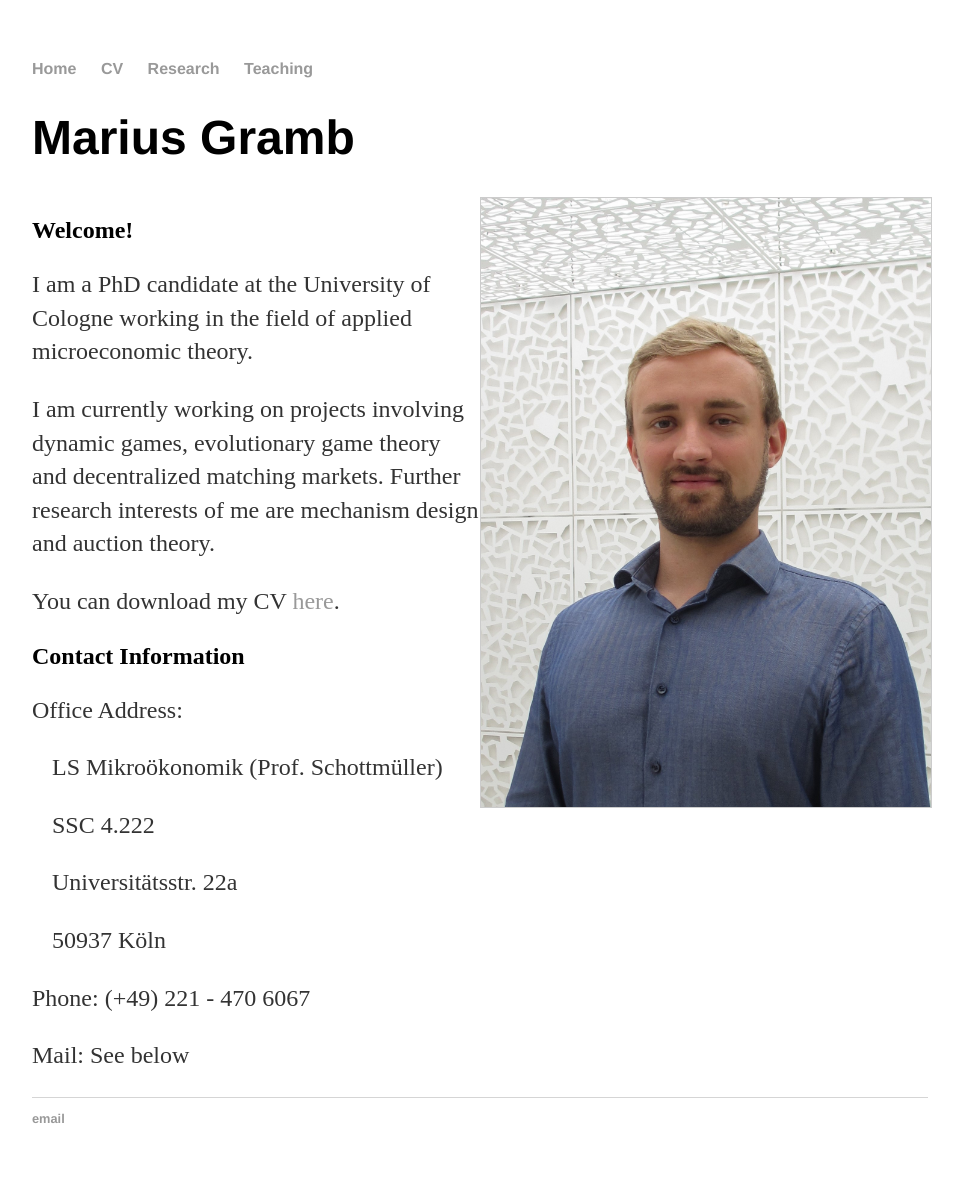
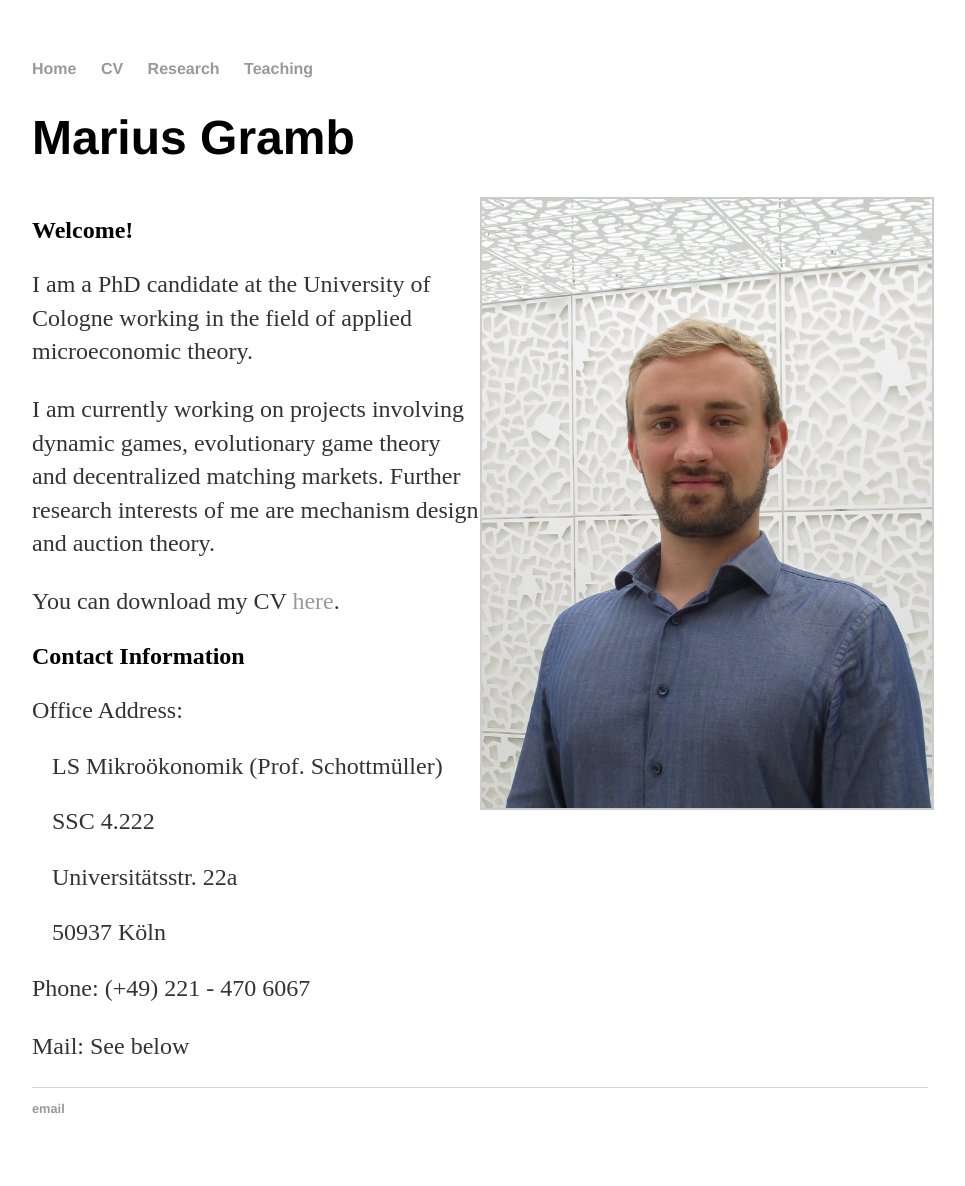
Before and after one commit to mariusgramb/mariusgramb.github.io, a Jekyll site: the page built from index.html, in a window 1280 px wide. Shown: the whole page, without its empty margins (160-1125 px from the left). Built offline with Jekyll 4.4.1, drawn with Linux system fonts in a browser that asks for light colours.

Commit message:
Update index.html

```diff
--- a/index.html
+++ b/index.html
@@ -23,10 +23,10 @@
 
 	  <h2> Contact Information </h2>
 		<p>Office Address: </p>
-	  	<p style="text-indent:20px;"> LS Mikroökonomik (Prof. Schottmüller) </p>
-	  	<p style="text-indent:20px;"> SSC 4.222 </p>
-	  	<p style="text-indent:20px;"> Universitätsstr. 22a </p>
-	  	<p style="text-indent:20px;"> 50937 Köln </p>
+	  	<p style="text-indent:20px;line-height: 130%"> LS Mikroökonomik (Prof. Schottmüller) </p>
+	  	<p style="text-indent:20px;line-height: 130%"> SSC 4.222 </p>
+	  	<p style="text-indent:20px;line-height: 130%"> Universitätsstr. 22a </p>
+	  	<p style="text-indent:20px;line-height: 130%"> 50937 Köln </p>
 		<p>Phone: (+49) 221 - 470 6067 </p>
 	  	<p>Mail: See below </p>
 	</div>
```
Also changed, not shown: other parts of index.html (+1 -1 lines).
